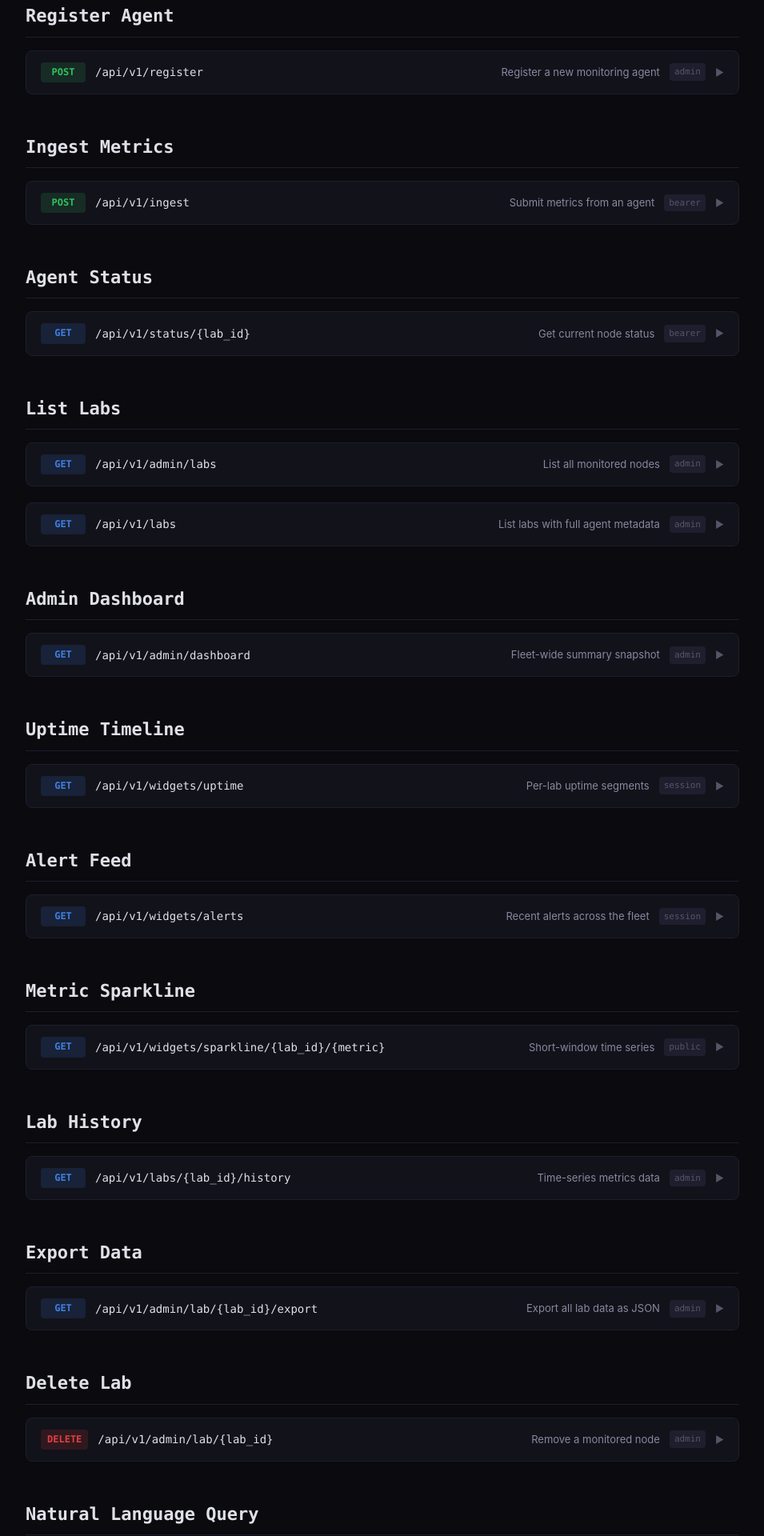
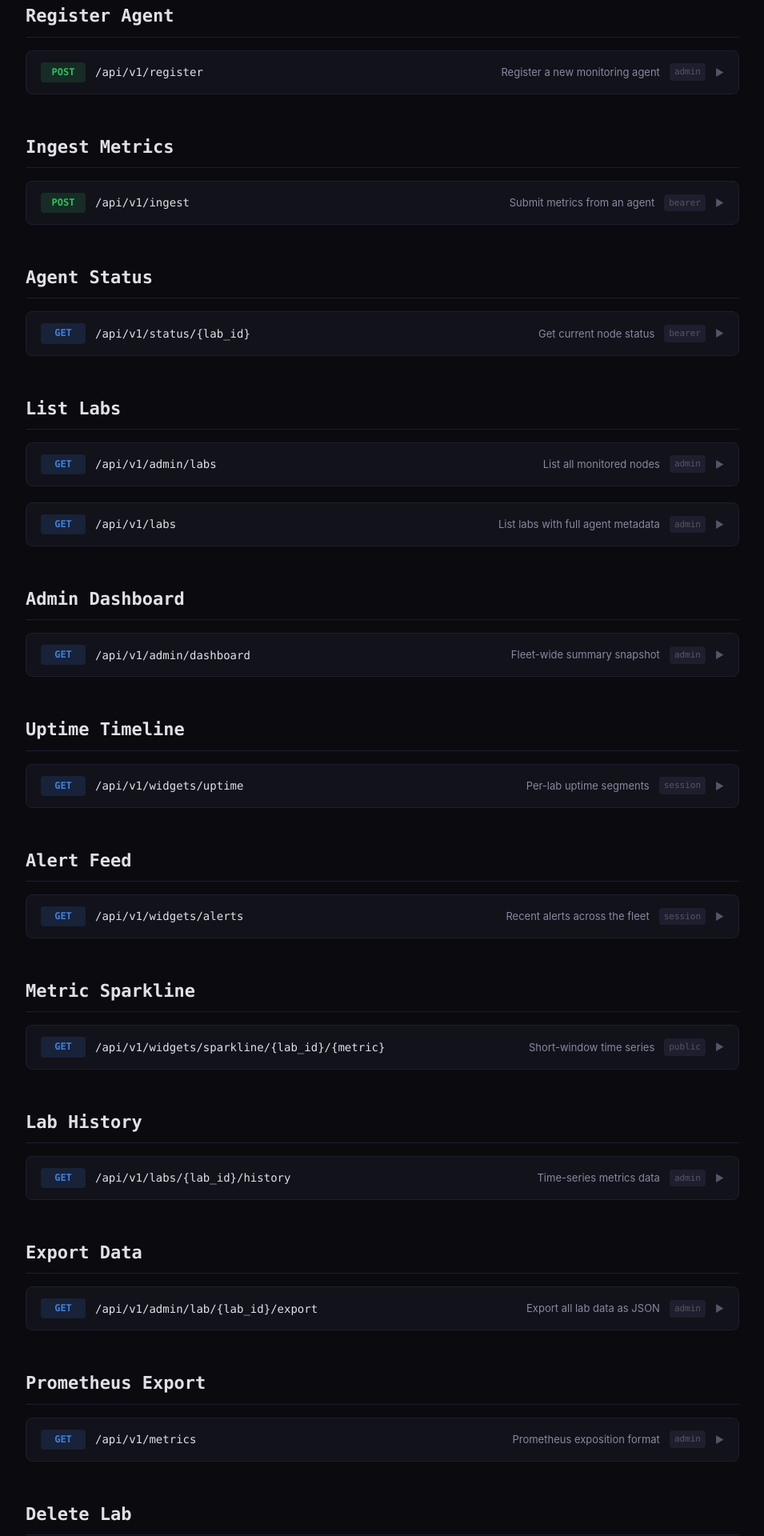
Before and after one commit to labwatch-dev/labwatch, a FastAPI app: page /docs in a window 1280 px wide. Shown: the part 2200-4120 px from the top of the page at 80% size, without its empty margins (292-1247 px from the left). Run offline with FastAPI, Linux system fonts and the light colour scheme.

Commit message:
feat: add Prometheus /metrics endpoint for Grafana integration
Exports all lab metrics in Prometheus exposition format at /metrics
and /api/v1/metrics. Supports both X-Admin-Secret and standard
Authorization: Bearer headers for Prometheus scraper compatibility.

Exported gauges: cpu_percent, memory_percent, disk_percent,
uptime_seconds, containers_total, containers_running, alerts_active,
node_online — all labeled with lab_id and hostname.

Also flips the Prometheus row in the comparison table from X to check,
adds docs section, and includes Prometheus scrape config example in
README.

```diff
--- a/server/app.py
+++ b/server/app.py
@@ -428,6 +428,76 @@ def compare_redirect():
 @app.get("/api/v1/health")
 def health():
     return {"status": "ok", "service": "labwatch", "version": "1.0.0"}
+
+
+@app.get("/metrics")
+@app.get("/api/v1/metrics")
+def prometheus_metrics(
+    request: Request,
+    x_admin_secret: Optional[str] = Header(None),
+    authorization: Optional[str] = Header(None),
+):
+    """Export all lab metrics in Prometheus exposition format.
+
+    Accepts admin secret via X-Admin-Secret header or standard
+    Authorization: Bearer <secret> (for Prometheus scraper compatibility).
+    """
+    secret = x_admin_secret
+    if not secret and authorization and authorization.startswith("Bearer "):
+        secret = authorization[7:]
+    if not secret or not hmac.compare_digest(secret, config.ADMIN_SECRET):
+        raise HTTPException(status_code=403, detail="Forbidden")
+
+    labs = db.list_labs()
+    lines = [
+        "# HELP labwatch_cpu_percent Current CPU usage percentage per node.",
+        "# TYPE labwatch_cpu_percent gauge",
+        "# HELP labwatch_memory_percent Current memory usage percentage per node.",
+        "# TYPE labwatch_memory_percent gauge",
+        "# HELP labwatch_disk_percent Current disk usage percentage per node.",
+        "# TYPE labwatch_disk_percent gauge",
+        "# HELP labwatch_uptime_seconds Node uptime in seconds.",
+        "# TYPE labwatch_uptime_seconds gauge",
+        "# HELP labwatch_containers_total Total number of containers per node.",
+        "# TYPE labwatch_containers_total gauge",
+        "# HELP labwatch_containers_running Running containers per node.",
+        "# TYPE labwatch_containers_running gauge",
+        "# HELP labwatch_alerts_active Active alerts per node.",
+        "# TYPE labwatch_alerts_active gauge",
+        "# HELP labwatch_node_online Whether the node is online (1) or offline (0).",
+        "# TYPE labwatch_node_online gauge",
+    ]
+
+    for lab in labs:
+        lab_id = lab["id"]
+        hostname = lab.get("hostname", lab_id)
+        labels = f'lab_id="{lab_id}",hostname="{hostname}"'
+
+        metrics = db.get_latest_metrics(lab_id)
+        summary = _extract_system_summary(metrics)
+
+        online = 1 if lab.get("online") else 0
+        lines.append(f"labwatch_node_online{{{labels}}} {online}")
+        lines.append(f'labwatch_cpu_percent{{{labels}}} {summary.get("cpu_percent", 0)}')
+        lines.append(f'labwatch_memory_percent{{{labels}}} {summary.get("memory_percent", 0)}')
+        lines.append(f'labwatch_disk_percent{{{labels}}} {summary.get("disk_percent", 0)}')
+        lines.append(f'labwatch_uptime_seconds{{{labels}}} {summary.get("uptime_seconds", 0)}')
+
+        # Container stats from docker metrics
+        docker_entry = metrics.get("docker", {})
+        docker_data = docker_entry.get("data", {}) if isinstance(docker_entry, dict) else {}
+        containers = docker_data.get("containers", [])
+        total = len(containers)
+        running = sum(1 for c in containers if c.get("state") == "running")
+        lines.append(f"labwatch_containers_total{{{labels}}} {total}")
+        lines.append(f"labwatch_containers_running{{{labels}}} {running}")
+
+        # Active alerts
+        alerts = db.get_active_alerts(lab_id)
+        lines.append(f"labwatch_alerts_active{{{labels}}} {len(alerts)}")
+
+    lines.append("")  # trailing newline
+    return PlainTextResponse("\n".join(lines), media_type="text/plain; version=0.0.4; charset=utf-8")
 
 
 @app.get("/favicon.ico")
--- a/server/templates/docs.html
+++ b/server/templates/docs.html
@@ -349,6 +349,7 @@
         <a href="#list-labs">List Labs</a>
         <a href="#lab-history">Lab History</a>
         <a href="#lab-export">Export Data</a>
+        <a href="#prometheus">Prometheus Export</a>
         <a href="#delete-lab">Delete Lab</a>
         <a href="#admin-dashboard">Admin Dashboard</a>
 
@@ -988,6 +989,37 @@ X-Admin-Secret: your-secret-here</div>
             </div>
         </section>
 
+        <!-- Prometheus Metrics -->
+        <section class="docs-section" id="prometheus">
+            <h2>Prometheus Export</h2>
+
+            <div class="endpoint">
+                <div class="endpoint-header" onclick="this.parentElement.classList.toggle('open')">
+                    <span class="endpoint-method method-get">GET</span>
+                    <span class="endpoint-path">/api/v1/metrics</span>
+                    <span class="endpoint-desc">Prometheus exposition format</span>
+                    <span class="endpoint-auth">admin</span>
+                    <span class="endpoint-chevron">&#9654;</span>
+                </div>
+                <div class="endpoint-body">
+                    <p>Returns all lab metrics in <a href="https://prometheus.io/docs/instrumenting/exposition_formats/" target="_blank">Prometheus text format</a>. Point your Prometheus scraper at this endpoint to visualize labwatch data in Grafana.</p>
+                    <p>Accepts authentication via <code>X-Admin-Secret</code> header or standard <code>Authorization: Bearer &lt;secret&gt;</code> (for Prometheus scraper compatibility).</p>
+                    <h4>Exported Metrics</h4>
+                    <ul>
+                        <li><code>labwatch_cpu_percent</code> — CPU usage per node</li>
+                        <li><code>labwatch_memory_percent</code> — memory usage per node</li>
+                        <li><code>labwatch_disk_percent</code> — disk usage per node</li>
+                        <li><code>labwatch_uptime_seconds</code> — node uptime</li>
+                        <li><code>labwatch_containers_total</code> — total containers per node</li>
+                        <li><code>labwatch_containers_running</code> — running containers per node</li>
+                        <li><code>labwatch_alerts_active</code> — active alert count per node</li>
+                        <li><code>labwatch_node_online</code> — 1 if online, 0 if offline</li>
+                    </ul>
+                    <p>All metrics are labeled with <code>lab_id</code> and <code>hostname</code>.</p>
+                </div>
+            </div>
+        </section>
+
         <!-- Delete Lab -->
         <section class="docs-section" id="delete-lab">
             <h2>Delete Lab</h2>
--- a/server/templates/landing.html
+++ b/server/templates/landing.html
@@ -1221,8 +1221,8 @@
                     <td><span class="num">~15</span></td>
                 </tr>
                 <tr>
-                    <td>Prometheus / Grafana export</td>
-                    <td class="cm-us"><span class="no">&#10005;</span></td>
+                    <td>Prometheus / Grafana export <span style="color:var(--text-muted);font-size:11px">(/metrics endpoint)</span></td>
+                    <td class="cm-us"><span class="yes">&#10003;</span></td>
                     <td><span class="yes">&#10003;</span></td>
                     <td><span class="no">&#10005;</span></td>
                     <td><span class="yes">&#10003;</span></td>
```
Also changed, not shown: README.md.
